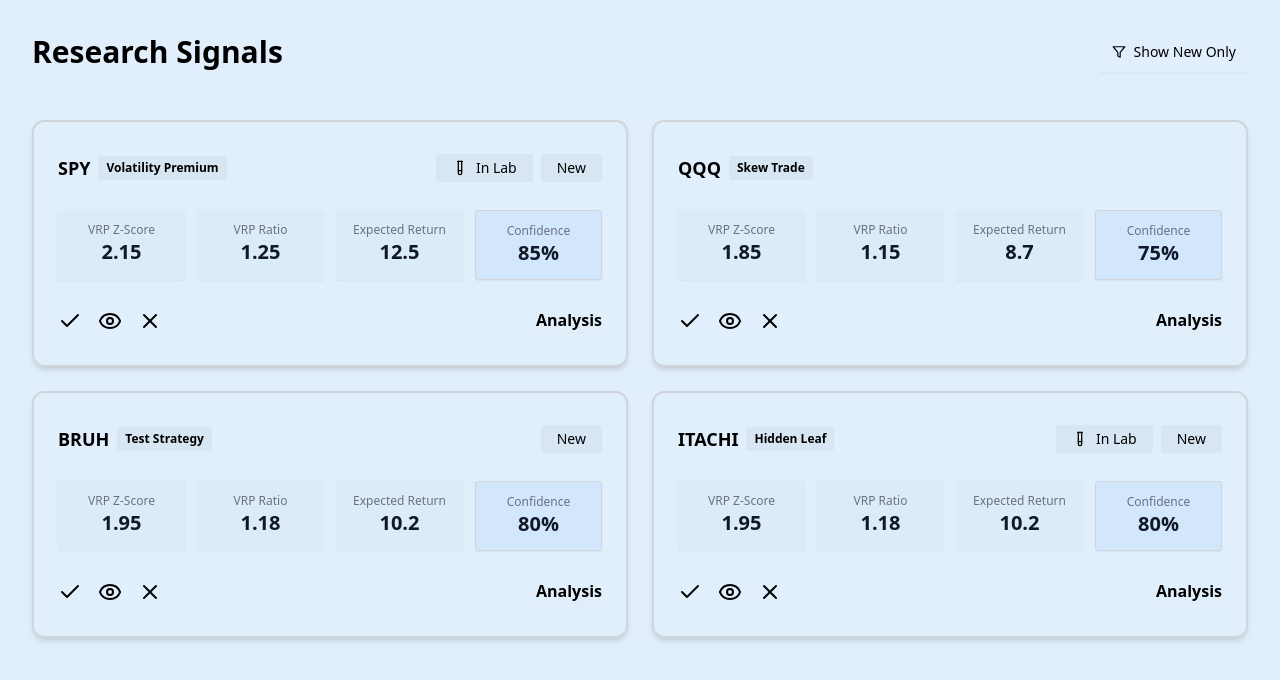
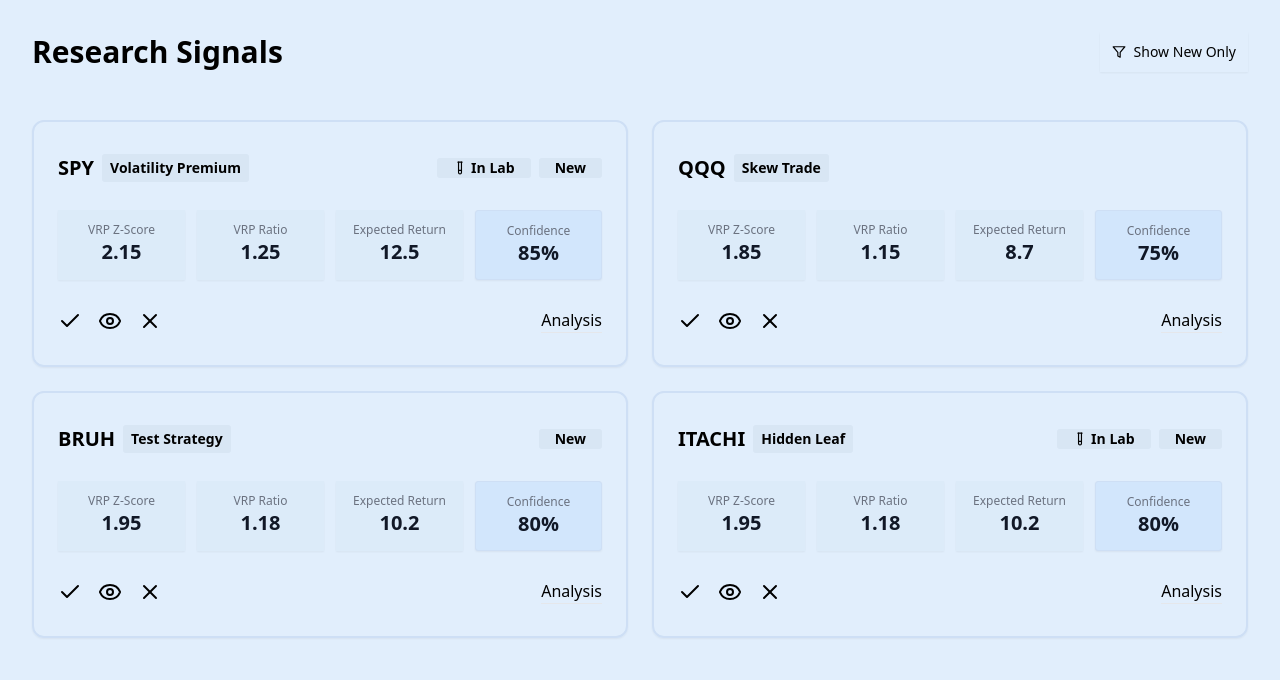
Before and after one commit to Nii-101/Research-Signal-Platform-Frontend, a React (Vite) app in the folder research-signal-app/: page / in a window 1280 px wide. Shown: the top 680 px of the page. Built offline with nearby package versions, Linux system fonts and the light colour scheme.

Commit message:
Enhance SignalCard component with tooltips for action buttons, improve styling, and update accordion functionality

```diff
--- a/research-signal-app/components/SignalCard.jsx
+++ b/research-signal-app/components/SignalCard.jsx
@@ -2,34 +2,39 @@
 import { Card } from "./ui/card";
 import { Accordion, AccordionItem } from "./ui/accordion";
 import { AccordionContent, AccordionTrigger } from "@radix-ui/react-accordion";
+import {
+  TooltipContent,
+  TooltipProvider,
+  TooltipTrigger,
+} from "@radix-ui/react-tooltip";
+import { Tooltip } from "./ui/tooltip";
 
-const SignalCard = ({signal}) => {
+const SignalCard = ({ signal }) => {
   return (
-    <Card style={{border:'2px solid #d1d5db'}} className="flex flex-col bg-inherit shadow-md rounded-xl px-2 md:px-6 py-6 md:py-8 space-y-6 md:space-y-7">
+    <Card
+      style={{ border: "2px solid #cedff5" }}
+      className="flex flex-col bg-inherit shadow-sm rounded-xl px-2 md:px-6 py-6 md:py-8 space-y-6 md:space-y-7"
+    >
       {/* Header */}
       <div className="flex items-center justify-between">
         <div className="flex items-center gap-2">
-          <h2 className="text-lg font-bold">{signal.ticker}</h2>
-          <span className="text-xs bg-[#d8e6f4] font-semibold px-2 py-1 rounded-[3px]">
+          <h2 className="text-lg md:text-xl font-bold">{signal.ticker}</h2>
+          <span className="text-xs md:text-sm bg-[#d8e6f4] font-bold px-2 py-1 rounded-[3px]">
             {signal.strategy}
           </span>
         </div>
         <div className="flex items-center gap-0.5 md:gap-2">
-          {
-            signal.inLab && (
-              <div className="text-xs md:text-sm flex items-center gap-2  bg-[#d8e6f4] px-4 py-1 rounded-[3px]">
-                <TestTube className="size-3  md:size-4 "/>
+          {signal.inLab && (
+            <div className="text-xs md:text-sm flex items-center gap-1 font-semibold bg-[#d8e6f4] px-4 rounded-[3px]">
+              <TestTube className="size-3  md:size-3.5 " />
               <span>In Lab</span>
             </div>
-            )
-          }
-          {
-            signal.isNew && (
-              <span className="text-xs md:text-sm bg-[#d8e6f4]  px-4 py-1 rounded-[3px]">
+          )}
+          {signal.isNew && (
+            <span className="text-xs md:text-sm bg-[#d8e6f4] font-semibold  px-4  rounded-[3px]">
               New
             </span>
-            )
-          }
+          )}
         </div>
       </div>
 
@@ -37,40 +42,80 @@
       <div className="grid grid-cols-4 gap-1 max-md:overflow-x-scroll md:gap-3">
         <Card className="p-1 py-3 text-center bg-[#dcebf9] rounded-lg">
           <p className="text-xs text-gray-500">VRP Z-Score</p>
-          <p className="md:text-xl font-bold text-gray-900">{signal.vrpZScore.toFixed(2)}</p>
+          <p className="md:text-xl font-bold text-gray-900">
+            {signal.vrpZScore.toFixed(2)}
+          </p>
         </Card>
         <Card className="p-1 py-3 text-center bg-[#dcebf9] rounded-lg">
           <p className="text-xs text-gray-500">VRP Ratio</p>
-          <p className="md:text-xl font-bold text-gray-900">{signal.vrpRatio.toFixed(2)}</p>
+          <p className="md:text-xl font-bold text-gray-900">
+            {signal.vrpRatio.toFixed(2)}
+          </p>
         </Card>
         <Card className="p-1 py-3 text-center bg-[#dcebf9] rounded-lg">
           <p className="text-xs text-gray-500">Expected Return</p>
-          <p className="md:text-xl font-bold text-gray-900">{signal.expectedReturn.toFixed(1)}</p>
+          <p className="md:text-xl font-bold text-gray-900">
+            {signal.expectedReturn.toFixed(1)}
+          </p>
         </Card>
-        <Card style={{border:'1px solid #d1d5db'}} className="p-1 py-3 text-center  bg-[#d2e6fc] rounded-[3px]">
+        <Card
+          style={{ border: "1px solid #cedff5" }}
+          className="p-1 py-3 text-center  bg-[#d2e6fc] rounded-[3px]"
+        >
           <p className="text-xs text-gray-500">Confidence</p>
-          <p className="md:text-xl font-bold text-gray-900">{signal.confidence.toFixed(0)}%</p>
+          <p className="md:text-xl font-bold text-gray-900">
+            {signal.confidence.toFixed(0)}%
+          </p>
         </Card>
       </div>
 
       {/* Footer */}
       <div className="flex items-center justify-between">
         <div className="flex items-center gap-4">
+          <TooltipProvider>
+            <Tooltip>
+              <TooltipTrigger asChild>
                 <button className="text-xl hover:text-black">
-            <Check className="size-4 md:size-6 hover:text-green-600"/>
+                  <Check className="size-4 md:size-6 hover:text-green-600" />
                 </button>
+              </TooltipTrigger>
+              <TooltipContent className="bg-emerald-800 px-4 tracking-wider ring-1 ring-white rounded-[2px] text-sm font-medium text-white shadow-md">
+                <p className="m-0">Take</p>
+              </TooltipContent>
+            </Tooltip>
+          </TooltipProvider>
+          <TooltipProvider>
+            <Tooltip>
+              <TooltipTrigger asChild>
                 <button className="text-xl hover:text-black">
-            <Eye className="size-4 md:size-6 hover:text-orange-200"/>
+                  <Eye className="size-4 md:size-6 hover:text-blue-500" />
                 </button>
+              </TooltipTrigger>
+              <TooltipContent className="bg-blue-700/80 px-4 tracking-wider ring-1 ring-white rounded-[2px] text-sm font-medium text-white shadow-md">
+                <p className="m-0">Watch</p>
+              </TooltipContent>
+            </Tooltip>
+          </TooltipProvider>
+          <TooltipProvider>
+            <Tooltip>
+              <TooltipTrigger asChild>
                 <button className="text-xl hover:text-black">
-            <X className="size-4 md:size-6 hover:text-red-500"/>
+                  <X className="size-4 md:size-6 hover:text-red-500" />
                 </button>
+              </TooltipTrigger>
+              <TooltipContent className="bg-red-700 px-4 tracking-wider ring-1 ring-white rounded-[2px] text-sm font-medium text-white shadow-md">
+                <p className="m-0">Pass</p>
+              </TooltipContent>
+            </Tooltip>
+          </TooltipProvider>
         </div>
 
-        <Accordion collapsible type="single" className="text-xs md:text-base font-semibold">
-          <AccordionItem>
+          <Accordion type="single" collapsible className="">
+            <AccordionItem value="item-1">
               <AccordionTrigger>Analysis</AccordionTrigger>
-            <AccordionContent> Bruh</AccordionContent>
+              <AccordionContent>
+                Analysis Content
+              </AccordionContent>
             </AccordionItem>
           </Accordion>
       </div>
--- a/research-signal-app/components/ui/accordion.tsx
+++ b/research-signal-app/components/ui/accordion.tsx
@@ -2,7 +2,7 @@
 
 import * as React from "react"
 import * as AccordionPrimitive from "@radix-ui/react-accordion"
-import { ChevronDown } from "lucide-react"
+import {ChevronDown} from 'lucide-react'
 
 import { cn } from "../../src/lib/utils"
 
--- a/research-signal-app/tailwind.config.js
+++ b/research-signal-app/tailwind.config.js
@@ -7,7 +7,9 @@
     './pages/**/*.{js,jsx,ts,tsx}',
     './components/**/*.{js,jsx,ts,tsx}',
     './app/**/*.{js,jsx,ts,tsx}',
+    './node_modules/@shadcn/ui/dist/**/*.{js,ts,jsx,tsx}',
   ],
+
   prefix: "",
   theme: {
     container: {
```
Lines whose indentation alone changed are shown as unchanged.
